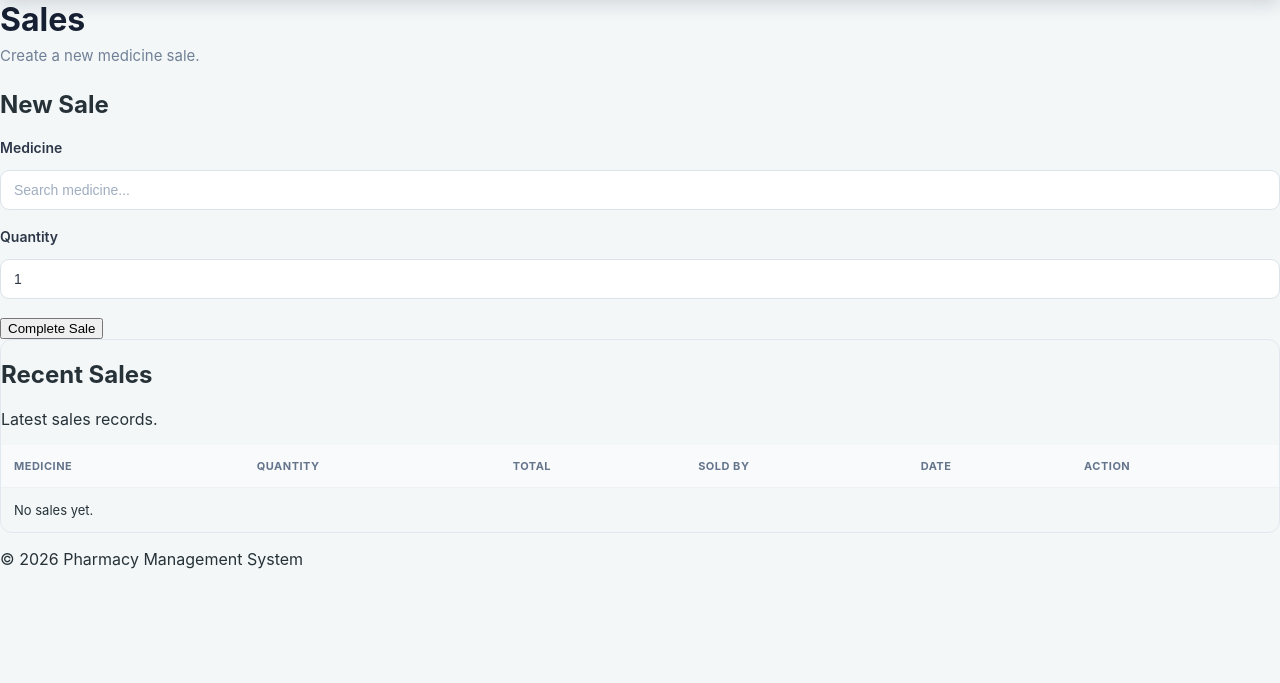
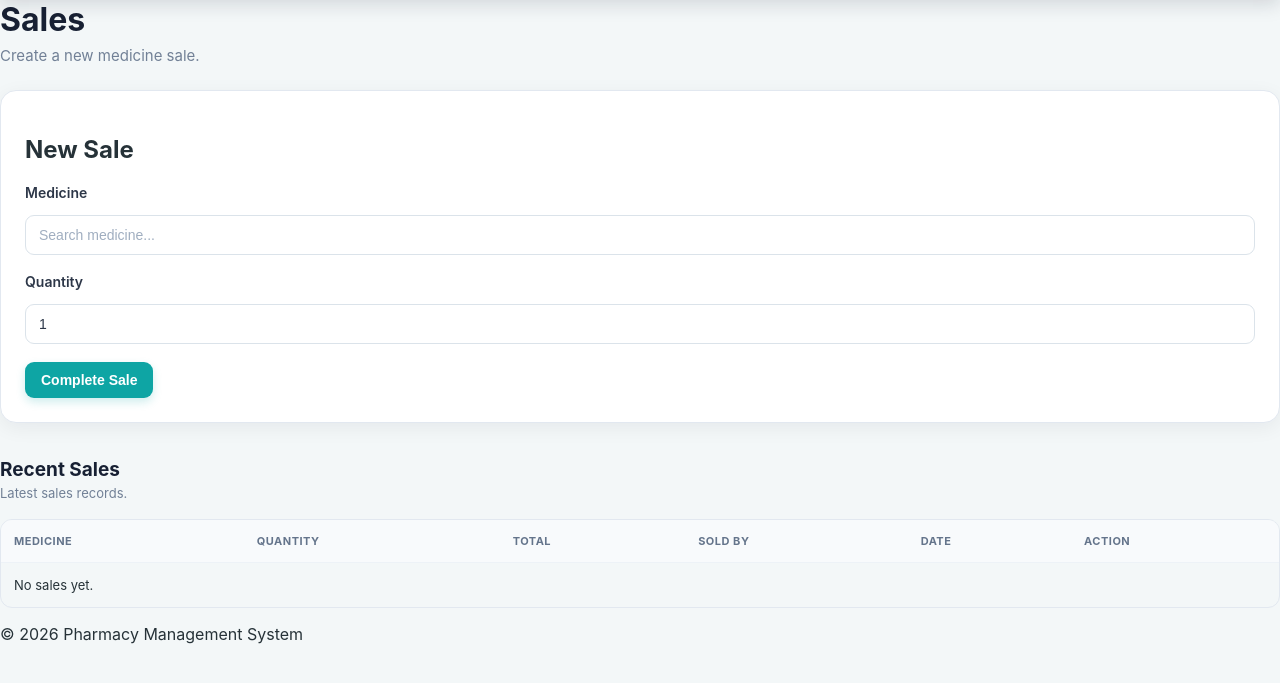
Before and after one commit to gmmuhammad002-cyber/pharmacy-management-system, a Flask app: page /sales in a window 1280 px wide. Shown: the part 79-762 px from the top of the page. Run offline with Flask 3, Linux system fonts and the light colour scheme; a user stored in the database is signed in; data that the repository does not hold is empty; some libraries are stand-ins or nearby versions.

Commit message:
Fix sales template styling

```diff
--- a/templates/sales.html
+++ b/templates/sales.html
@@ -11,11 +11,7 @@
     </div>
 </div>
 
-<div class="sales-layout">
-
-    <!-- NEW SALE -->
-
-    <div class="form-card">
+<div class="card">
 
     <h2>New Sale</h2>
 
@@ -54,7 +50,6 @@
 
         </div>
 
-
         <div class="form-group">
 
             <label for="quantity">
@@ -72,10 +67,9 @@
 
         </div>
 
-
         <button
             type="submit"
-                class="button primary full"
+            class="btn btn-primary"
         >
             Complete Sale
         </button>
@@ -85,11 +79,9 @@
 </div>
 
 
-    <!-- RECENT SALES -->
+<div class="dashboard-section">
 
-    <div class="table-container">
-
-        <div class="section-header">
+    <div class="table-header">
 
         <div>
             <h2>Recent Sales</h2>
@@ -98,13 +90,11 @@
 
     </div>
 
-
-        <div class="table-responsive">
+    <div class="table-container">
 
         <table>
 
             <thead>
-
                 <tr>
                     <th>Medicine</th>
                     <th>Quantity</th>
@@ -113,9 +103,7 @@
                     <th>Date</th>
                     <th>Action</th>
                 </tr>
-
             </thead>
-
 
             <tbody>
 
@@ -134,7 +122,9 @@
                     </td>
 
                     <td>
+                        <strong>
                             ${{ "%.2f"|format(sale.total_price|float) }}
+                        </strong>
                     </td>
 
                     <td>
@@ -155,7 +145,7 @@
 
                             <button
                                 type="submit"
-                                    class="button danger"
+                                class="btn btn-danger btn-small"
                             >
                                 Delete
                             </button>
@@ -169,14 +159,12 @@
             {% else %}
 
                 <tr>
-
                     <td
                         colspan="6"
                         class="empty"
                     >
                         No sales yet.
                     </td>
-
                 </tr>
 
             {% endfor %}
@@ -184,8 +172,6 @@
             </tbody>
 
         </table>
-
-        </div>
 
     </div>
 
@@ -210,6 +196,9 @@
 
 const saleForm =
     document.getElementById("saleForm");
+
+const quantityInput =
+    document.getElementById("quantity");
 
 
 function showResults(items) {
@@ -248,14 +237,18 @@
 
                 <small>
                     ${medicine.category || "No category"}
-                        ${medicine.barcode ? " • " + medicine.barcode : ""}
+                    ${medicine.barcode
+                        ? " • " + medicine.barcode
+                        : ""}
                 </small>
 
             </div>
 
             <span>
 
-                    $${Number(medicine.selling_price).toFixed(2)}
+                $${Number(
+                    medicine.selling_price
+                ).toFixed(2)}
 
                 <small>
                     Stock: ${medicine.quantity}
@@ -277,8 +270,11 @@
 
                 selectedMedicine.innerHTML = `
                     Selected:
-                        <strong>${medicine.name}</strong>
-                        — Stock: ${medicine.quantity}
+                    <strong>
+                        ${medicine.name}
+                    </strong>
+                    — Stock:
+                    ${medicine.quantity}
                 `;
 
                 selectedMedicine.style.display =
@@ -286,6 +282,11 @@
 
                 results.style.display =
                     "none";
+
+                quantityInput.max =
+                    medicine.quantity;
+
+                quantityInput.value = 1;
 
             }
         );
@@ -296,8 +297,8 @@
     });
 
 
-        results.style.display = "block";
-
+    results.style.display =
+        "block";
 }
 
 
@@ -311,8 +312,6 @@
                 .toLowerCase();
 
 
-            // Clear previously selected medicine
-
         medicineId.value = "";
 
         selectedMedicine.style.display =
@@ -325,7 +324,6 @@
                 "none";
 
             return;
-
         }
 
 
@@ -374,6 +372,32 @@
 
             searchInput.focus();
 
+            return;
+        }
+
+
+        const selected =
+            medicines.find(
+                medicine =>
+                    String(medicine.id) ===
+                    String(medicineId.value)
+            );
+
+
+        if (
+            selected &&
+            Number(quantityInput.value) >
+            Number(selected.quantity)
+        ) {
+
+            event.preventDefault();
+
+            alert(
+                "The requested quantity is greater than available stock."
+            );
+
+            quantityInput.focus();
+
         }
 
     }
```
Lines whose indentation alone changed are shown as unchanged.
